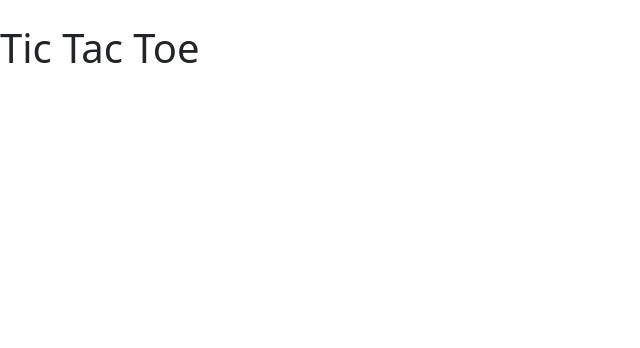
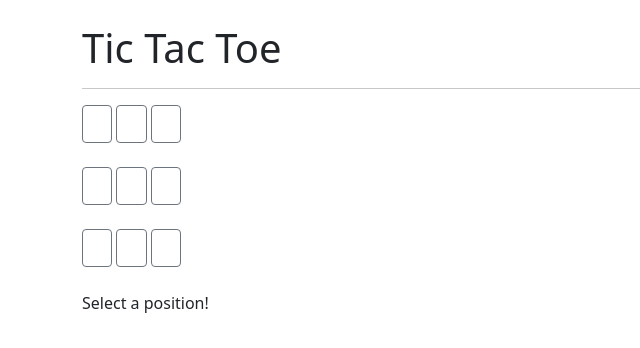
Before and after one commit to DarioJejer/Tic-Tac-Toe-Go, a plain HTML site: page index.html in a window 1280 px wide. Shown: the whole page, without its empty margins (0-640 px from the left). Drawn offline with nearby package versions, Linux system fonts and the light colour scheme.

Commit message:
Added board to index.html

```diff
--- a/index.html
+++ b/index.html
@@ -8,5 +8,26 @@
     <title>Tic Tac Toe</title>
 </head>
 <body>
-    <h1 class="mt-4">Tic Tac Toe</h1>
+    <div class="container">
+        <h1 class="mt-4">Tic Tac Toe</h1>
+        <hr>
+
+        <button class="btn btn-outline-secondary" onclick="choose(0)">&nbsp;</button>
+        <button class="btn btn-outline-secondary" onclick="choose(1)">&nbsp;</button>
+        <button class="btn btn-outline-secondary" onclick="choose(2)">&nbsp;</button>
+        <br>
+        <br>
+        <button class="btn btn-outline-secondary" onclick="choose(0)">&nbsp;</button>
+        <button class="btn btn-outline-secondary" onclick="choose(1)">&nbsp;</button>
+        <button class="btn btn-outline-secondary" onclick="choose(2)">&nbsp;</button>
+        <br>
+        <br>
+        <button class="btn btn-outline-secondary" onclick="choose(0)">&nbsp;</button>
+        <button class="btn btn-outline-secondary" onclick="choose(1)">&nbsp;</button>
+        <button class="btn btn-outline-secondary" onclick="choose(2)">&nbsp;</button>
+        <br>
+        <br>
+
+        <p>Select a position!</p>
+    </div>
 </html>
```
